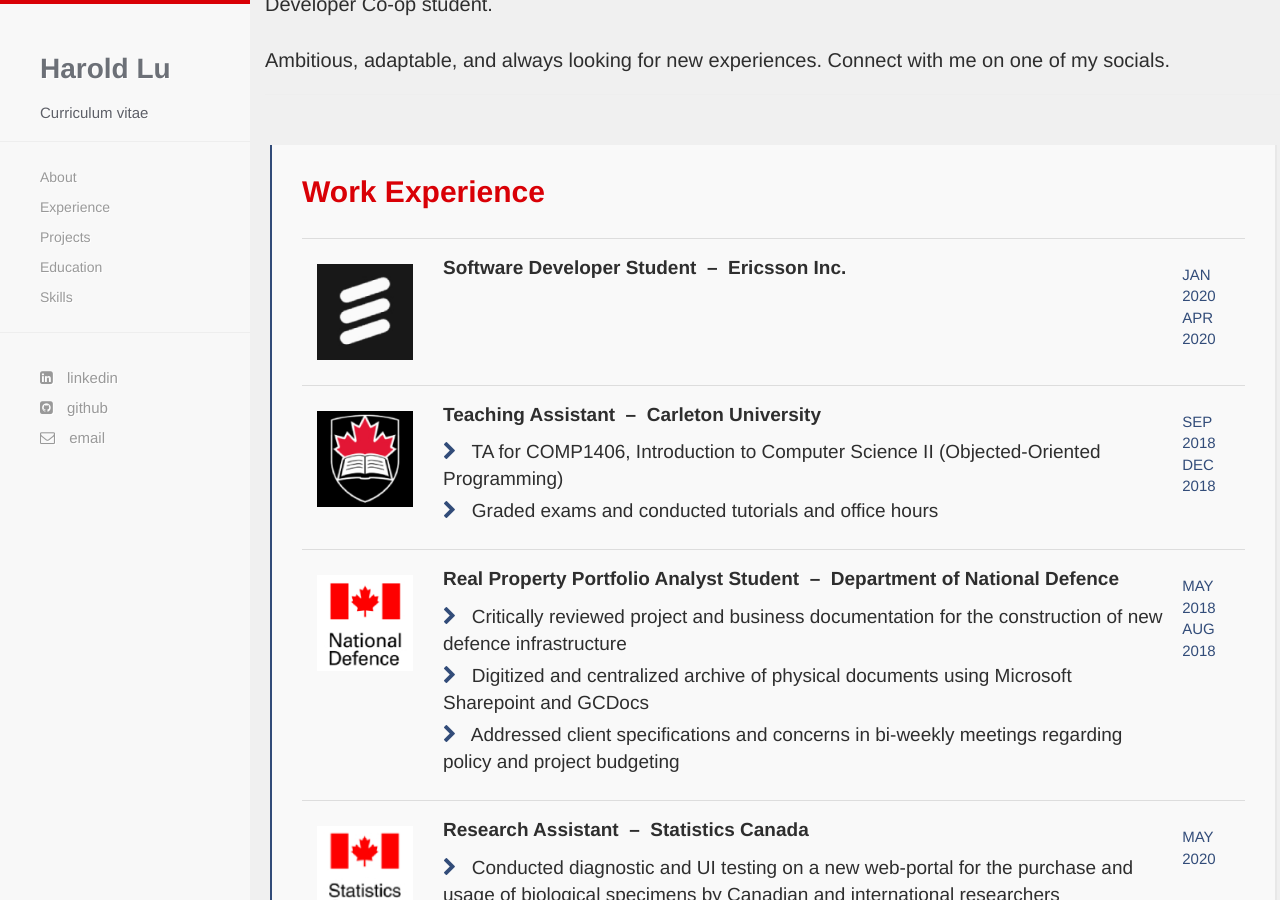
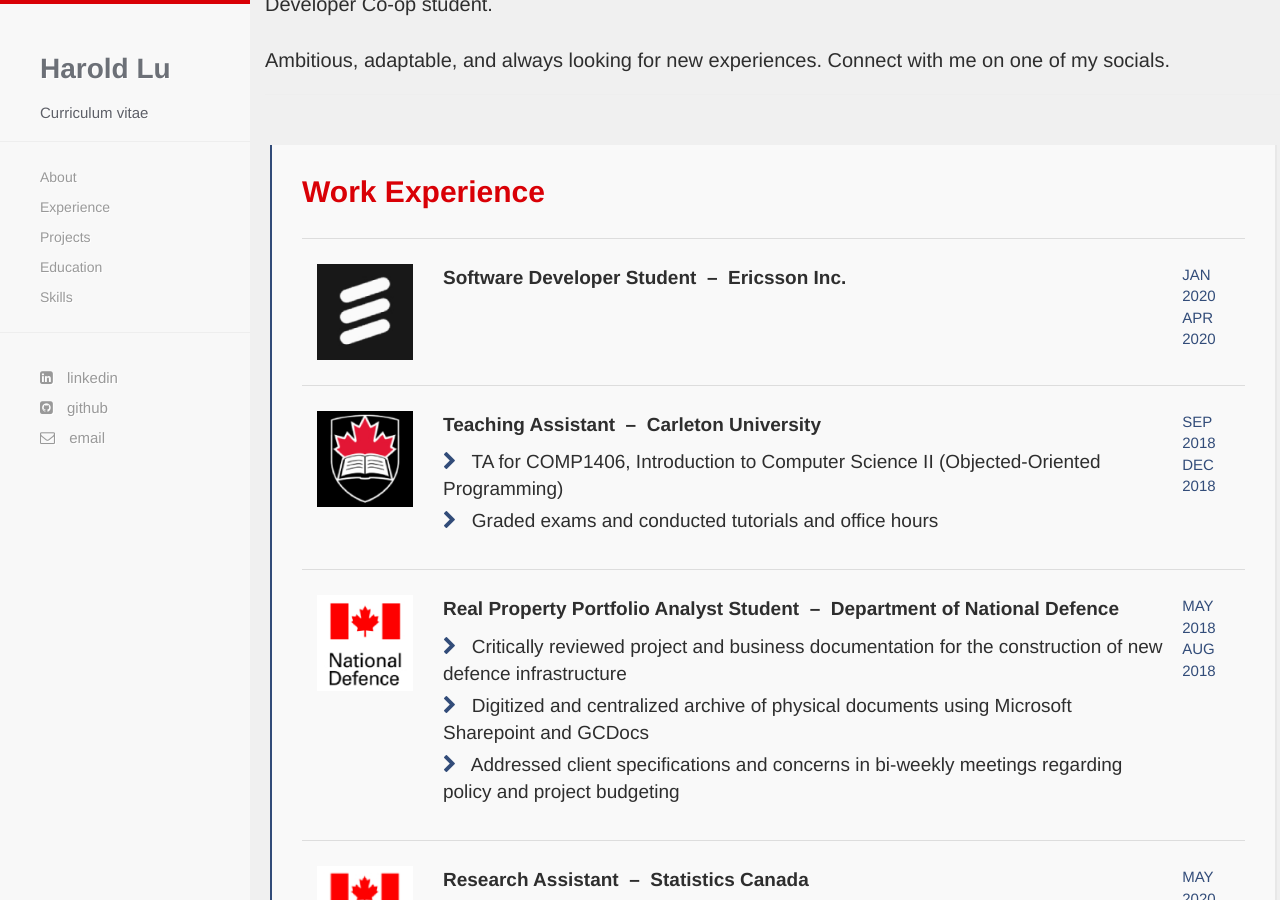
Before and after one commit to harold-lu/harold-lu.github.io, a Jekyll site: the page built from index.html, in a window 1280 px wide and 900 px high, scrolled down 856 px. Built offline with Jekyll 4.4.1, drawn with Linux system fonts in a browser that asks for light colours; nearby versions of some CDN libraries; some web fonts are replaced.

Commit message:
table update

```diff
--- a/index.html
+++ b/index.html
@@ -31,7 +31,7 @@
               <img src="{{ site.baseurl }}/images/ericsson.jpg" alt="Ericsson logo"></img>
 			  <!--<p class="p1"><span class="s2"><img src="{{ site.baseurl }}/images/ericsson.jpg" alt="Ericsson logo" ></span></p> -->
             </td>
-            <td style="width:60%;padding:15px">
+            <td style="width:60%;padding:25px 15px 25px 15px">
               <p style="color:#2e2e2e;font-size:19px;font-weight:600">Software Developer Student &nbsp;&ndash;&nbsp; Ericsson Inc.</p>
 			  <!-- <p style="color:#2e2e2e;font-size:18px;font-weight:400"> -->
 			  <ul  style="font-size:19px;font-weight:450;color:#2e2e2e;list-style-type: none;padding:0px 0px 0px 0px">
@@ -48,7 +48,7 @@
             <td style="padding:25px 15px 25px 15px">
               <p class="p2"><span class="s1"><img src="{{ site.baseurl }}/images/carleton.jpg" alt="Carleton University logo"></span></p>
             </td>
-            <td style="width:80%;padding:15px">
+            <td style="width:80%;padding:25px 15px 25px 15px">
               <p style="color:#2e2e2e;font-size:19px;font-weight:600">Teaching Assistant &nbsp;&ndash;&nbsp; Carleton University</p>
               <ul  style="font-size:19px;font-weight:450;color:#2e2e2e;list-style-type: none;padding:0px 0px 0px 0px">
 				<li style="padding-bottom:5px"><i class="fa fa-chevron-right" style="padding-right:10px;color:#324C79"></i> TA for COMP1406, Introduction to Computer Science II (Objected-Oriented Programming)</li>
@@ -63,7 +63,7 @@
             <td style="padding:25px 15px 25px 15px">
               <p class="p2"><span class="s1"><img src="{{ site.baseurl }}/images/dnd.jpg" alt="DND logo"></span></p>
             </td>
-            <td style="width:80%;padding:15px">
+            <td style="width:80%;padding:25px 15px 25px 15px">
               <p style="color:#2e2e2e;font-size:19px;font-weight:600">Real Property Portfolio Analyst Student &nbsp;&ndash;&nbsp; Department of National Defence</p>
 			  <ul  style="font-size:19px;font-weight:450;color:#2e2e2e;list-style-type: none;padding:0px 0px 0px 0px">
 				<li style="padding-bottom:5px"><i class="fa fa-chevron-right" style="padding-right:10px;color:#324C79"></i> Critically reviewed project and business documentation for the construction of new defence infrastructure</li>
@@ -79,7 +79,7 @@
             <td style="padding:25px 15px 25px 15px">
               <p class="p1"><span class="s2"><img src="{{ site.baseurl }}/images/stats.jpg" alt="Statistics Canada logo"></span></p>
             </td>
-            <td style="width:80%;padding:15px">
+            <td style="width:80%;padding:25px 15px 25px 15px">
               <p style="color:#2e2e2e;font-size:19px;font-weight:600">Research Assistant &nbsp;&ndash;&nbsp; Statistics Canada</p>
 			  <ul  style="font-size:19px;font-weight:450;color:#2e2e2e;list-style-type: none;padding:0px 0px 0px 0px">
 				<li style="padding-bottom:5px"><i class="fa fa-chevron-right" style="padding-right:10px;color:#324C79"></i> Conducted diagnostic and UI testing on a new web-portal for the purchase and usage of biological specimens by Canadian and international researchers</li>
```
